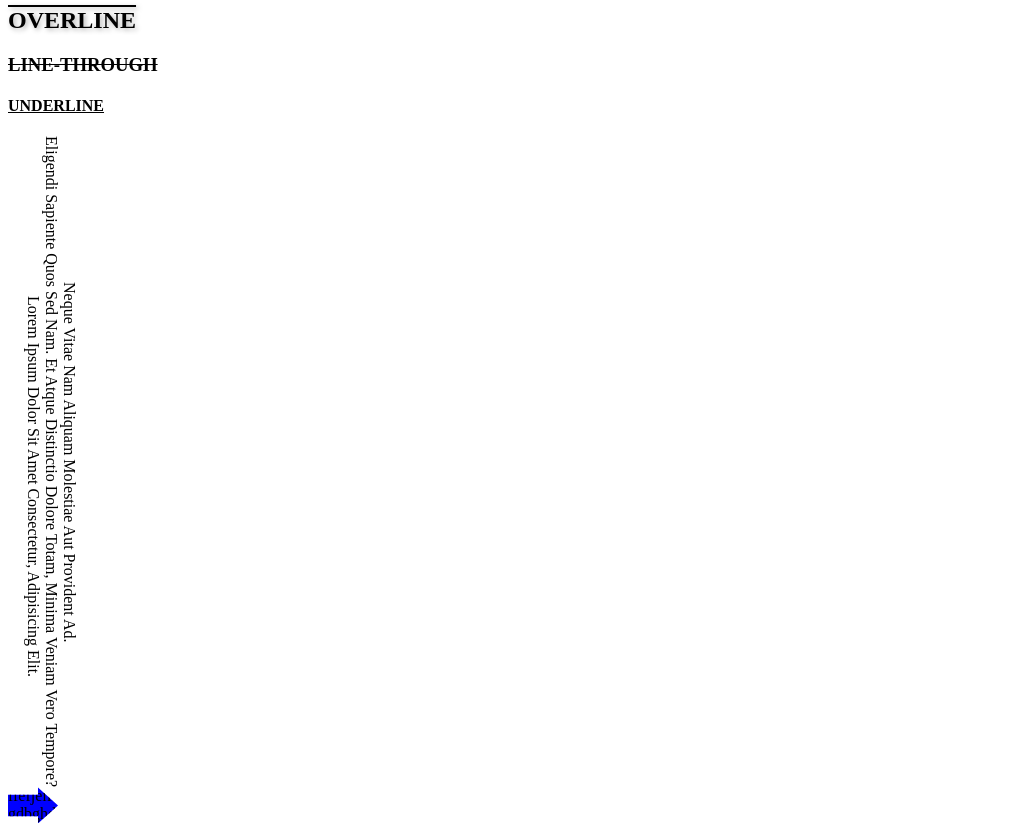
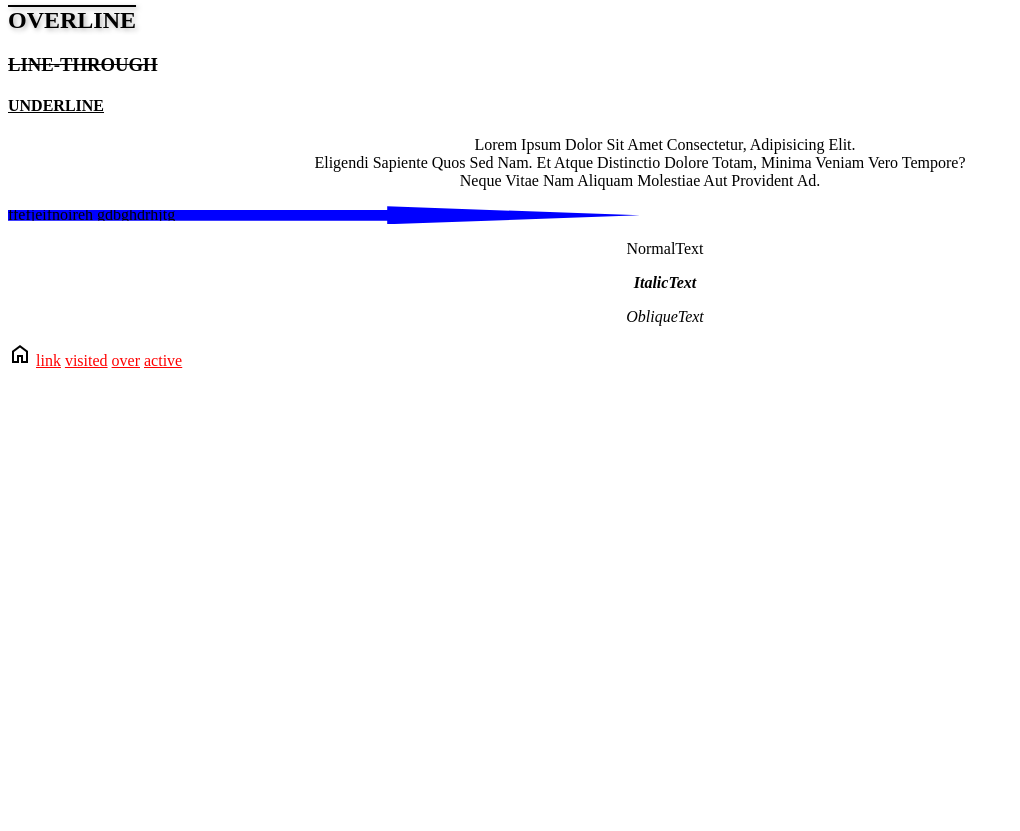
Before and after one commit to emabytyqi1/emabytyqi1, a plain HTML site: page module12/index.html in a window 1280 px wide. Shown: the part 73-904 px from the top of the page, without its empty margins (0-1020 px from the left). After the commit the page ends 800 px from the top, so only its background shows below. Drawn offline with nearby package versions, Linux system fonts and the light colour scheme.

Commit message:
module12

```diff
--- a/module12/css/style.css
+++ b/module12/css/style.css
@@ -1,15 +1,26 @@
-h1{
-    color: green;
+
+
+  <style>
+  @import url('https://fonts.googleapis.com/css2?family=Roboto:ital,wght@0,100..900;1,100..900&display=swap');
+  </style>
+
+
+
+  h1{
+    color: green !important;
     letter-spacing: 20px;
     word-spacing: 20px;    /*hapsire ne  mes fjaleve*/
     text-transform: lowercase;
-}
+    font-family: "Roboto"; sans-serif;
+   font-optical-sizing: auto;
+   font-weight: <weight>;
+  }
 
 p{
     text-indent: 50px; /*e largon tekstin vetem ne fillim*/
     text-align: center;
     text-transform: capitalize;
-    writing-mode: vertical-lr;  /* e kthen tekstin vertikal prej majtas djathtas*/
+    /*writing-mode: vertical-lr;*/  /* e kthen tekstin vertikal prej majtas djathtas*/
 }
 h2{
     text-decoration: overline; /*vija del siper*/
@@ -28,5 +39,41 @@ div{
 
     clip-path: polygon(0% 20%, 60% 20%, 60% 0%, 100% 50%, 60% 100%, 60% 80%, 0% 80%);
     background-color:blue;
-    width: 50px;
+    width: 50%;
+    height: 50%;
 }
+
+.underline{
+    color: red;
+}
+
+#normalText{
+    font-style: normal;
+    font-weight: normal;
+}
+
+#italicText{
+font-style: italic;
+font-weight: bold;
+}
+
+#obliqueText{
+    font-style: oblique;
+    font: weight 50px; ;
+}
+
+a:link{
+    color: red;
+}
+
+a:visited{
+    color: blue;
+}
+
+a:hover{
+    color: hotpink;
+}
+
+a:active{
+    color: white;
+}
--- a/module12/index.html
+++ b/module12/index.html
@@ -7,15 +7,15 @@
 
 
     <link rel="stylesheet" href="./css/style.css">
-
+    <link rel="stylesheet" href="https://fonts.googleapis.com/css2?family=Material+Symbols+Outlined:opsz,wght,FILL,GRAD@24,400,0,0&icon_names=home" />
 </head>
 <body>
 
   <h1>DIGITAL SCHOOL</h1>
   <h2>OVERLINE</h2>
   <h3>LINE-THROUGH</h3>
-  <h4>UNDERLINE</h4>
-  <p>Lorem ipsum dolor sit amet consectetur, adipisicing elit.<br> Eligendi sapiente quos sed nam. Et atque distinctio dolore totam, minima veniam vero tempore?<br> Neque vitae nam aliquam molestiae aut provident ad.</p>
+  <h4 class="UNDERLINE">UNDERLINE</h4>
+  <p class="UNDERLINE">Lorem ipsum dolor sit amet consectetur, adipisicing elit.<br> Eligendi sapiente quos sed nam. Et atque distinctio dolore totam, minima veniam vero tempore?<br> Neque vitae nam aliquam molestiae aut provident ad.</p>
 
 
   <div>
@@ -23,5 +23,21 @@
     gdbghdrhjtg
   </div>
 
+
+  <p id="normalText">normalText </p>
+  <p id="italicText">italicText </p>
+  <p id="obliqueText">obliqueText </p>
+
+
+  <span class="material-symbols-outlined">home
+
+  </span>
+
+  <a href="#" class="link">link</a>
+  <a href="#" class="visited">visited</a>
+  <a href="#" class="over ">over</a>
+  <a href="#" class="active">active</a>
+
+
 </body>
 </html>
```
